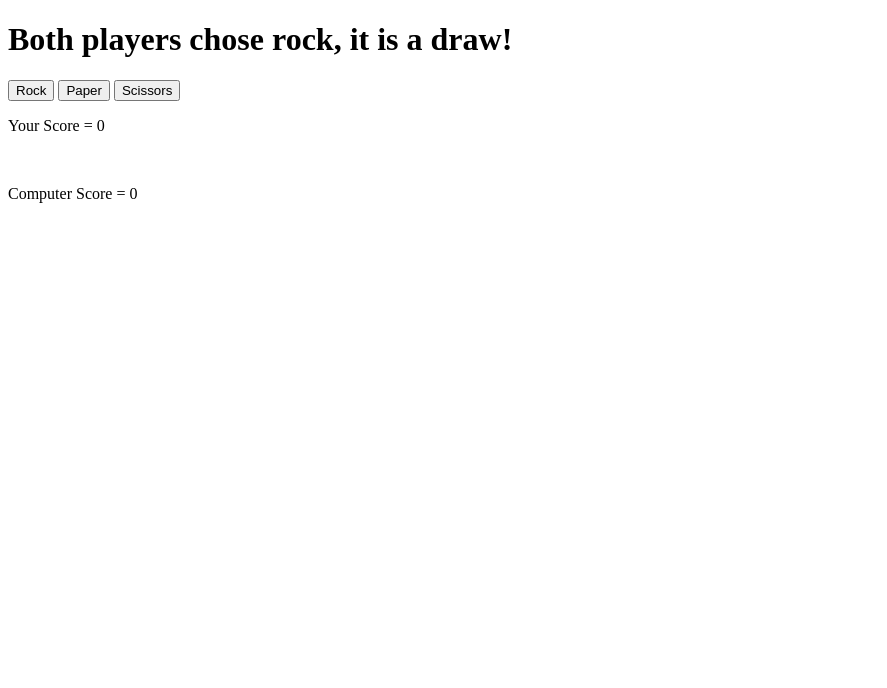
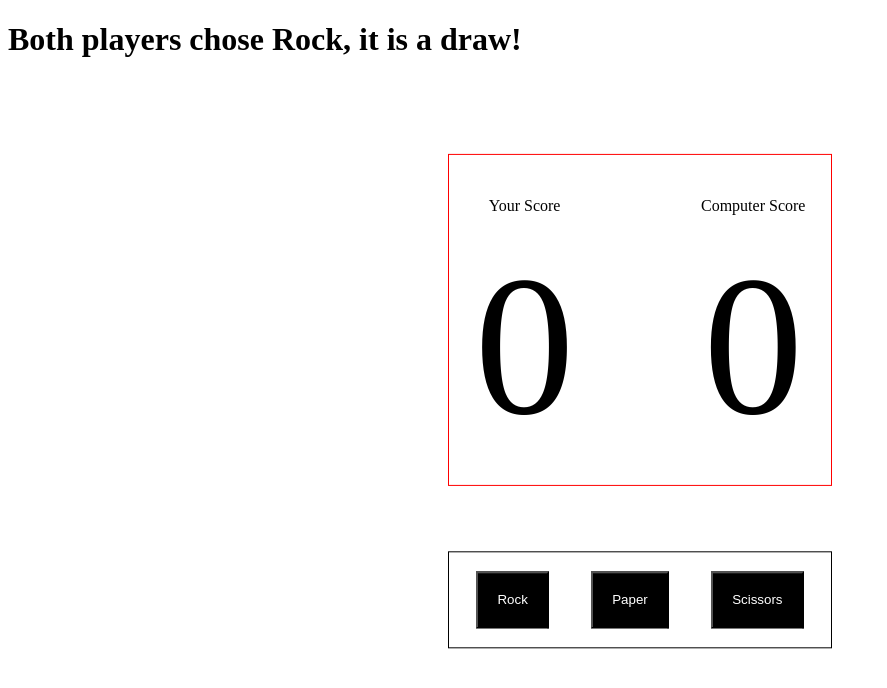
Before and after one commit to Serraphiim/rock_paper_scissors, a plain HTML site: page index.html in a window 1280 px wide. Both pictures are taken after a click on the button "Rock". Shown: the whole page, without its empty margins (0-887 px from the left). Drawn offline with Linux system fonts and the light colour scheme.

Commit message:
finished styling the box modal, and worked on positioning the buttons and the scores. Next finalize positioning add content and change font.

```diff
--- a/index.html
+++ b/index.html
@@ -5,20 +5,29 @@
   </head>
   <body>
     <h1> <span id='result'></span></h1>
+    <div id='scoreBox'>
+      <div id='userScoreBox'>
+        <p>Your Score</p>
+        <span id='userScore'></span>
+      </div>
+      <div id='aiScoreBox'>
+        <p>Computer Score</p>
+        <span id='aiScore'></span>
+      </div>
+    </div>
+    <div id='buttonBox'>
       <button id='rockButton' class='actionButton' type='button'>Rock</button>
       <button id='paperButton' class='actionButton' type='button'>Paper</button>
       <button id='scissorsButton' class='actionButton' type='button'>Scissors</button>
-    <p>Your Score = <span id='userScore'></span></p></br>
-    <p>Computer Score = <span id='aiScore'></span></p>
+    </div>
+
     <div id='myModal' class='modal'>
-
-  <!-- Modal content -->
       <div class='modalContent'>
         <p id='finalRoundResult'></p>
         <div class='modalfooter'>
           <button id='closeButton' type='button'>New Game</button>
         </div>
-
+      </div>
     </div>
   </body>
 <script type='text/javascript' src='script.js'></script>
--- a/script.js
+++ b/script.js
@@ -11,9 +11,9 @@ document.getElementById('result').innerHTML = result;
 // use a modal box to pop-up when the player reaches 5 points then the button on the modal box will reset the scores to 0
 // add an event to reset the score when the span button is selected
 function round() {
-  rockButton.addEventListener('click', () => getRoundResult('rock'));
-  paperButton.addEventListener('click', () => getRoundResult('paper'));
-  scissorsButton.addEventListener('click', () => getRoundResult('scissors'));
+  rockButton.addEventListener('click', () => getRoundResult('Rock'));
+  paperButton.addEventListener('click', () => getRoundResult('Paper'));
+  scissorsButton.addEventListener('click', () => getRoundResult('Scissors'));
   document.getElementById('closeButton').addEventListener('click', () => resetClose(aiScore, userScore));
 }
 
@@ -23,13 +23,13 @@ function getAiPick() {
   let aiPick= Math.floor(Math.random() * 3) + 1;
     switch (aiPick) {
       case 1:
-        return 'rock';
+        return 'Rock';
         break;
       case 2:
-        return 'paper';
+        return 'Paper';
         break;
       case 3:
-        return 'scissors';
+        return 'Scissors';
         break;
     }
 
@@ -38,19 +38,19 @@ function getAiPick() {
 function getRoundResult(userPick) {
   let aiPick = getAiPick();
     switch (userPick + aiPick) {
-      case 'rockpaper':
-      case 'paperscissors':
-      case 'scissorsrock':
+      case 'RockPaper':
+      case 'PaperScissors':
+      case 'ScissorsRock':
         userLoseRound(userPick, aiPick);
         break;
-      case 'rockscissors':
-      case 'paperrock':
-      case 'scissorspaper':
+      case 'RockScissors':
+      case 'PaperRock':
+      case 'ScissorsPaper':
         userWinRound(userPick, aiPick);
         break;
-      case 'rockrock':
-      case 'paperpaper':
-      case 'scissorsscissors':
+      case 'RockRock':
+      case 'PaperPaper':
+      case 'ScissorsScissors':
         drawRound(userPick, aiPick);
         break;
     }
--- a/style.css
+++ b/style.css
@@ -1,15 +1,57 @@
+html, body {
+  box-sizing: border-box;
+  padding: 0px;
+  margin: 0px:
+}
+*, *:before, *:after {
+  box-sizing: inherit;
+}
 
+#scoreBox {
+  width: 30%;
+  padding: 2%;
+  border: 1px solid red;
+  display: inline-block;
+  position: absolute;
+  top: 40%;
+  left: 50%;
+  transform: translate(-50%, -50%);
+}
 
+#userScoreBox {
+  text-align: center;
+  float: left;
+}
 
+#userScore {
+  font-size: 200px;
+}
 
+#aiScoreBox {
+  text-align: center;
+  float: right;
+}
 
+#aiScore {
+  font-size: 200px;
+}
 
+#buttonBox {
+  border: 1px solid black;
+  width: 30%;
+  text-align: center;
+  position: absolute;
+  top: 75%;
+  left: 50%;
+  transform: translate(-50%, -50%);
+}
 
-
-
-
-
-
+.actionButton {
+  background-color: black;
+  color: white;
+  padding: 5%;
+  margin: 5%;
+}
 /* The Modal */
 .modal {
     display: none; /* Hidden by default */
@@ -33,46 +75,37 @@
     border: 4px solid #F08080;
     border-radius: 4px;
     width: 80%; /* Could be more or less, depending on screen size */
-}
-
-
-.modalBody {
-  background-color: #303030;
-  border-radius: 4px;
+    font-size: xx-large;
 }
 
 .modalfooter {
   width: 100%;
   height: 100%;
   background-color: #303030;
-  border-radius: inherit;
 }
 
 #finalRoundResult {
   text-align: center;
   color: #fefefe;
+  background-color: #303030;
 }
 
 #closeButton {
   width: 100%;
-  background-color: #00FA9A;
-  border-radius: inherit;
+  background-color: #303030;
+  color: #fefefe;
+  font-size: large;
+  border: 1px solid #303030;
+  border-radius: 4px;
 }
 
 #closeButton:hover {
-  background-color: white;
+  background-color: #00FA9A;
   color: black;
 }
 /* The Close Button */
-#close {
-    color: #aaa;
-    float: right;
-    font-size: 28px;
-    font-weight: bold;
-}
 
-#close:hover,
-#close:focus {
+#closeButton:focus {
     color: black;
     text-decoration: none;
     cursor: pointer;
```
Lines whose indentation alone changed are shown as unchanged.
